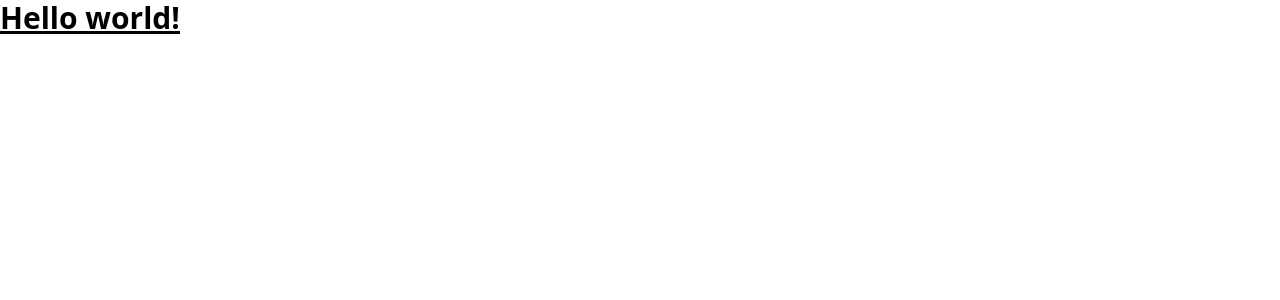
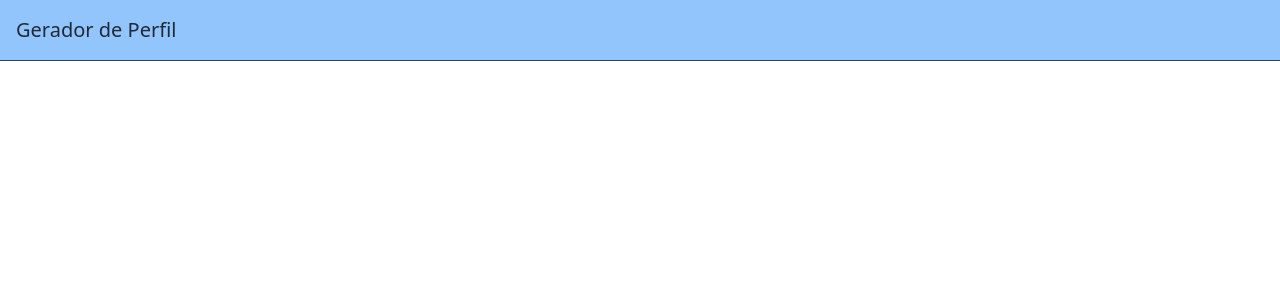
Before and after one commit to lopes-leandro/learn-vue-profile, a Vue app: page / in a window 1280 px wide. Shown: the top 300 px of the page. Built offline with nearby package versions, Linux system fonts and the light colour scheme.

Commit message:
Create component AppHeader

```diff
--- a/src/App.vue
+++ b/src/App.vue
@@ -1,9 +1,9 @@
-<script setup lang="ts"></script>
+<script setup lang="ts">
+import AppHeader from "./components/AppHeader.vue";
+</script>
 
 <template>
-  <h1 class="text-3xl font-bold underline">
-    Hello world!
-  </h1>
+  <AppHeader />
 </template>
 
 <style scoped></style>
--- /dev/null
+++ b/src/components/AppHeader.vue
@@ -0,0 +1,7 @@
+<template>
+  <header class="w-full block p-4 border-b bg-blue-300 border-gray-700">
+    <h2 class="text-xl text-gray-800">Gerador de Perfil</h2>
+  </header>
+</template>
+<script setup lang="ts"></script>
+<style scoped></style>
```
